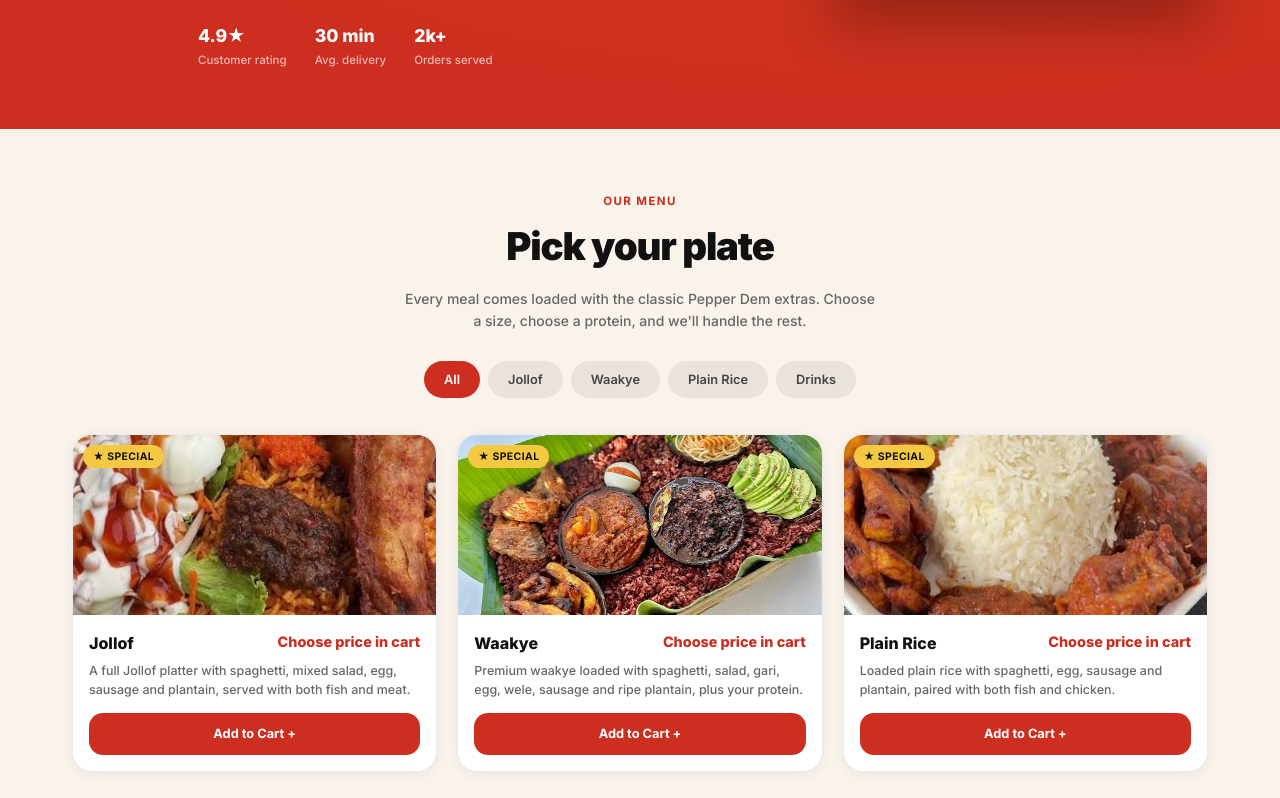
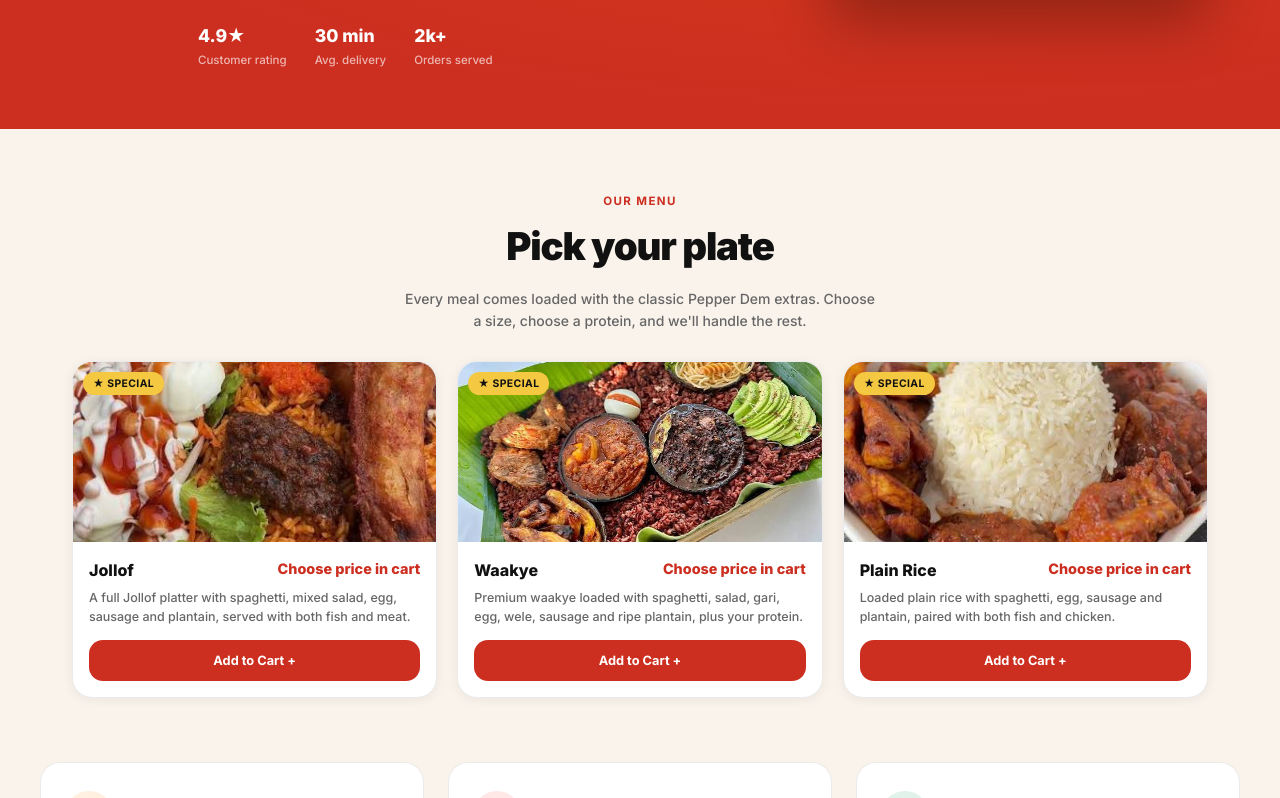
Before and after one commit to ApedoG17/Big-Brains---HCI, a React (Vite) app in the folder frontend/: page / in a window 1280 px wide. Shown: the part 502-1300 px from the top of the page. Built offline with nearby package versions, Linux system fonts and the light colour scheme.

Commit message:
//changes made in the UI

```diff
--- a/frontend/src/App.jsx
+++ b/frontend/src/App.jsx
@@ -219,22 +219,7 @@ function Footer({ onNav }) {
 
 // ─── Home Page ────────────────────────────────────────────────────────────────
 
-const menuTabs = ['All', 'Jollof', 'Waakye', 'Plain Rice', 'Drinks']
-
-function getTabDishes(tab) {
-  switch (tab) {
-    case 'Jollof': return jollofDishes
-    case 'Waakye': return waakyeDishes
-    case 'Plain Rice': return plainRiceDishes
-    default: return allDishes
-  }
-}
-
 function HomePage({ onAdd, onCartClick, cartCount, onNav }) {
-  const [activeTab, setActiveTab] = useState('All')
-
-  const dishes = getTabDishes(activeTab)
-
   return (
     <div className="page">
       <Navbar cartCount={cartCount} onCartClick={onCartClick} onNavClick={onNav} activePage="home" />
@@ -297,30 +282,11 @@ function HomePage({ onAdd, onCartClick, cartCount, onNav }) {
           a size, choose a protein, and we'll handle the rest.
         </p>
 
-        <div className="tab-row">
-          {menuTabs.map((tab) => (
-            <button
-              key={tab}
-              type="button"
-              className={`tab-btn ${activeTab === tab ? 'tab-active' : ''}`}
-              onClick={() => setActiveTab(tab)}
-            >
-              {tab}
-            </button>
+        <div className="dish-grid">
+          {allDishes.map((dish) => (
+            <DishCard key={dish.id} dish={dish} onAdd={onAdd} />
           ))}
         </div>
-
-        {activeTab === 'Drinks' ? (
-          <div className="empty-state">
-            <p>🥤 Drinks coming soon!</p>
-          </div>
-        ) : (
-          <div className="dish-grid">
-            {dishes.map((dish) => (
-              <DishCard key={dish.id} dish={dish} onAdd={onAdd} />
-            ))}
-          </div>
-        )}
       </section>
 
       {/* Features */}
```
